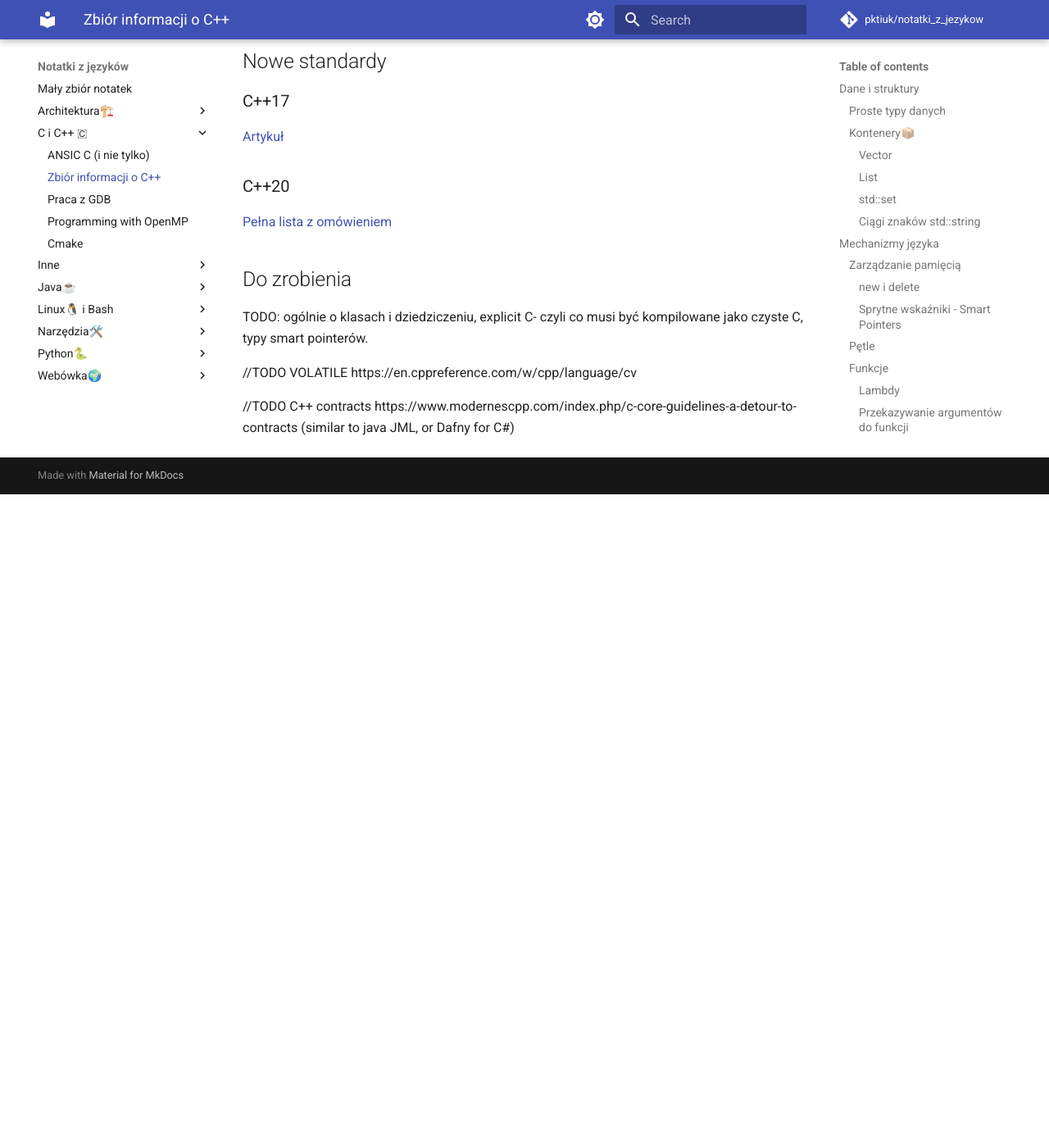
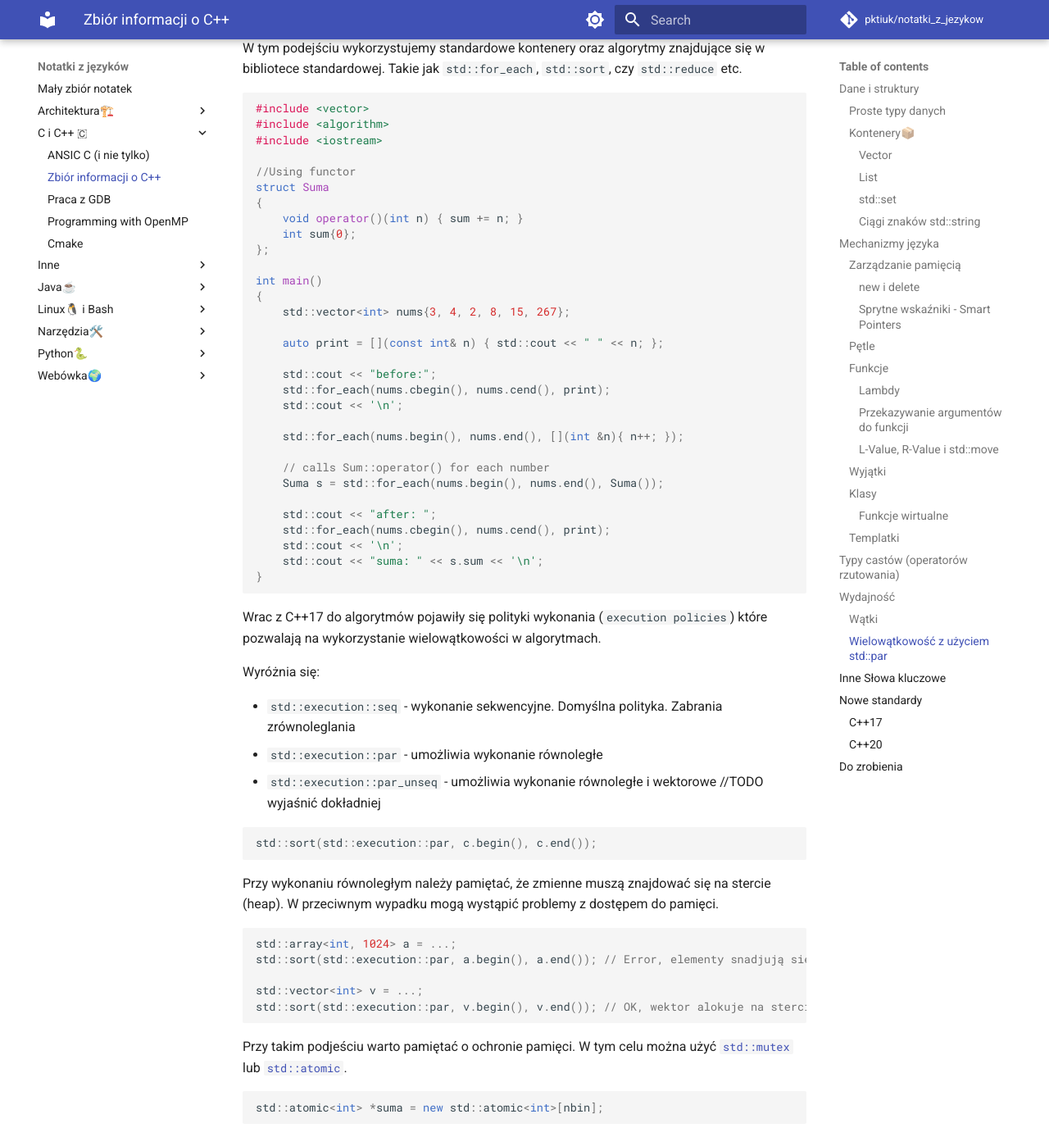
Before and after one commit to pktiuk/notatki_z_jezykow, an MkDocs documentation site: the page built from docs/C i C++ 🇨/1_cpp.md, in a window 1280 px wide and 1400 px high, scrolled down 15090 px. Shown: the whole window at 82% size. Built offline with MkDocs 1.6.1 and Material for MkDocs 9.7.7, drawn with Linux system fonts in a browser that asks for light colours; comment, search, counter and statistics services are not loaded; before the commit the page ends 15693 px from its top, so only the background shows below that; some of the changed text lies outside the part shown.

Commit message:
Opisanie pracy z std::par

````diff
--- a/docs/C i C++ 🇨/1_cpp.md
+++ b/docs/C i C++ 🇨/1_cpp.md
@@ -674,6 +674,74 @@ int main()
 }
 ```
 
+### Wielowątkowość z użyciem `std::par`
+
+W C++11 i C++17 pojawiły się nowe sposoby przetwarzania wielowątkowego mogącego stanowić swego rodzaju alternatywę dla [OpenMP](5_openMP.md).
+
+W tym podejściu wykorzystujemy standardowe kontenery oraz algorytmy znajdujące się w bibliotece standardowej. Takie jak `std::for_each`, `std::sort`, czy `std::reduce` etc.
+
+```cpp
+#include <vector>
+#include <algorithm>
+#include <iostream>
+
+//Using functor
+struct Suma
+{
+    void operator()(int n) { sum += n; }
+    int sum{0};
+};
+
+int main()
+{
+    std::vector<int> nums{3, 4, 2, 8, 15, 267};
+
+    auto print = [](const int& n) { std::cout << " " << n; };
+
+    std::cout << "before:";
+    std::for_each(nums.cbegin(), nums.cend(), print);
+    std::cout << '\n';
+
+    std::for_each(nums.begin(), nums.end(), [](int &n){ n++; });
+
+    // calls Sum::operator() for each number
+    Suma s = std::for_each(nums.begin(), nums.end(), Suma());
+
+    std::cout << "after: ";
+    std::for_each(nums.cbegin(), nums.cend(), print);
+    std::cout << '\n';
+    std::cout << "suma: " << s.sum << '\n';
+}
+```
+
+Wrac z C++17 do algorytmów pojawiły się polityki wykonania (`execution policies`) które pozwalają na wykorzystanie wielowątkowości w algorytmach.
+
+Wyróżnia się:
+
+- `std::execution::seq` - wykonanie sekwencyjne. Domyślna polityka. Zabrania zrównoleglania
+- `std::execution::par` - umożliwia wykonanie równoległe
+- `std::execution::par_unseq` - umożliwia wykonanie równoległe i wektorowe //TODO wyjaśnić dokładniej
+
+```cpp
+std::sort(std::execution::par, c.begin(), c.end());
+```
+
+Przy wykonaniu równoległym należy pamiętać, że zmienne muszą znajdować się na stercie (heap). W przeciwnym wypadku mogą wystąpić problemy z dostępem do pamięci.
+
+```cpp
+std::array<int, 1024> a = ...;
+std::sort(std::execution::par, a.begin(), a.end()); // Error, elementy snadjują się na stosie
+
+std::vector<int> v = ...;
+std::sort(std::execution::par, v.begin(), v.end()); // OK, wektor alokuje na stercie
+```
+
+Przy takim podjeściu warto pamiętać o ochronie pamięci. W tym celu można użyć [`std::mutex`](https://en.cppreference.com/w/cpp/thread/mutex) lub [`std::atomic`](https://en.cppreference.com/w/cpp/atomic/atomic).
+
+```cpp
+std::atomic<int> *suma = new std::atomic<int>[nbin];
+```
+
 ## Inne Słowa kluczowe
 
 explicit TODO
````
